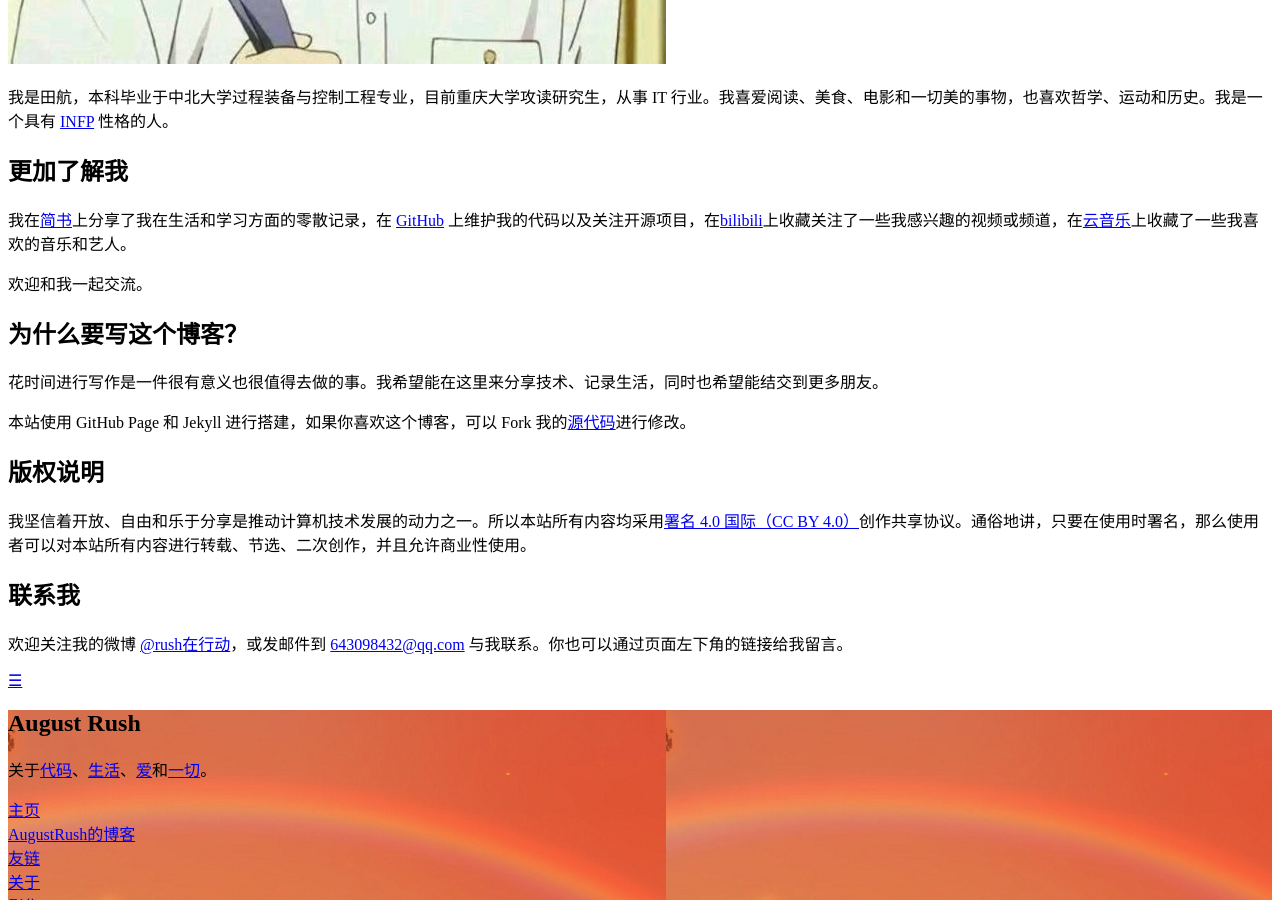
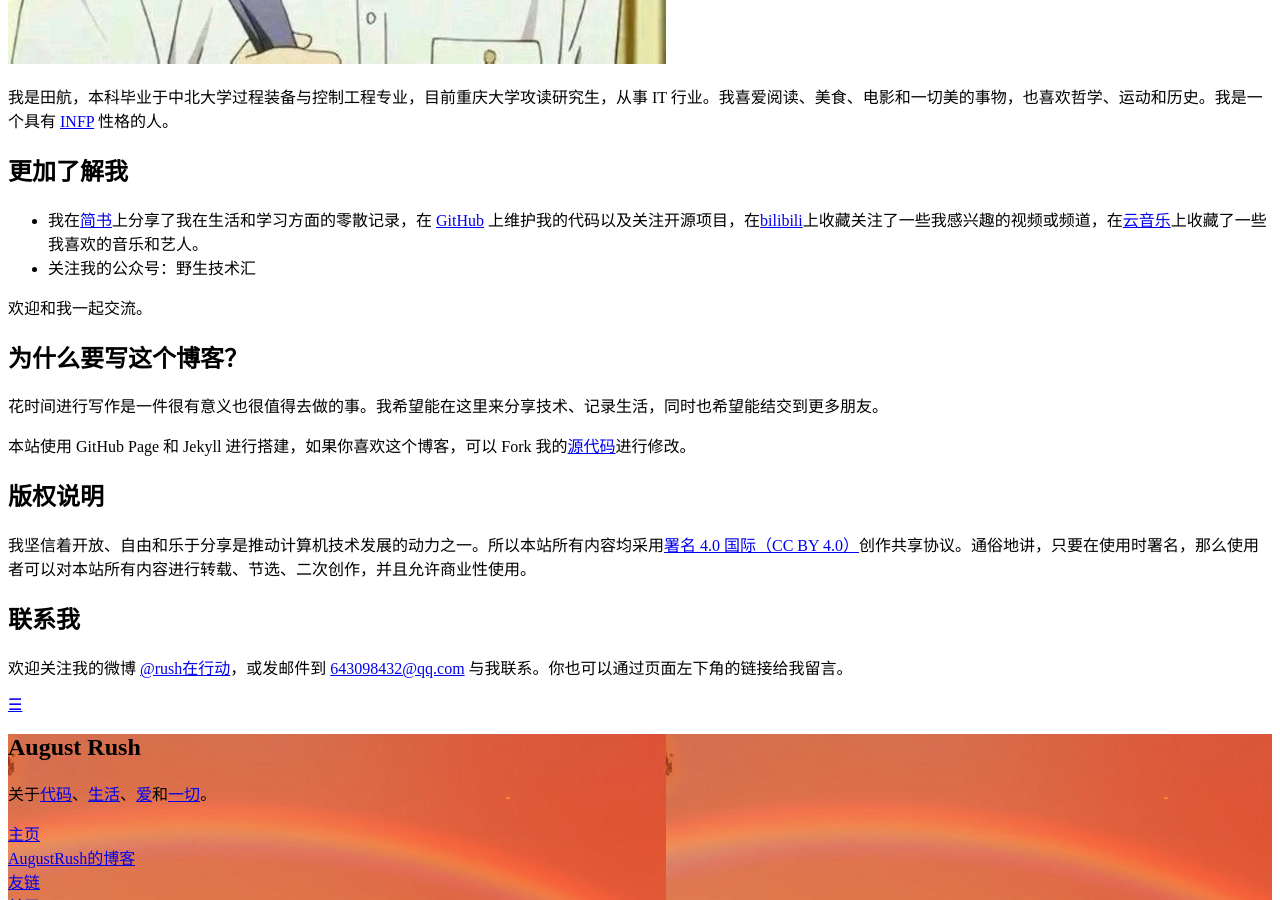
Before and after one commit to AUGUSTRUSH8/AUGUSTRUSH8.github.io, a Jekyll site: the page built from about.md, in a window 1280 px wide and 900 px high, scrolled down 860 px. Built offline with Jekyll 4.4.1, drawn with Linux system fonts in a browser that asks for light colours.

Commit message:
add public media info

```diff
--- a/about.md
+++ b/about.md
@@ -24,7 +24,8 @@ sequence: 9
 
 ## 更加了解我
 
-我在[简书](https://www.jianshu.com/u/610a52a4981b)上分享了我在生活和学习方面的零散记录，在 [GitHub](https://github.com/AUGUSTRUSH8) 上维护我的代码以及关注开源项目，在[bilibili](https://space.bilibili.com/211264133)上收藏关注了一些我感兴趣的视频或频道，在[云音乐](https://music.163.com/#/user/home?id=1317013235)上收藏了一些我喜欢的音乐和艺人。
+- 我在[简书](https://www.jianshu.com/u/610a52a4981b)上分享了我在生活和学习方面的零散记录，在 [GitHub](https://github.com/AUGUSTRUSH8) 上维护我的代码以及关注开源项目，在[bilibili](https://space.bilibili.com/211264133)上收藏关注了一些我感兴趣的视频或频道，在[云音乐](https://music.163.com/#/user/home?id=1317013235)上收藏了一些我喜欢的音乐和艺人。
+- 关注我的公众号：野生技术汇
 
 欢迎和我一起交流。
 
```
